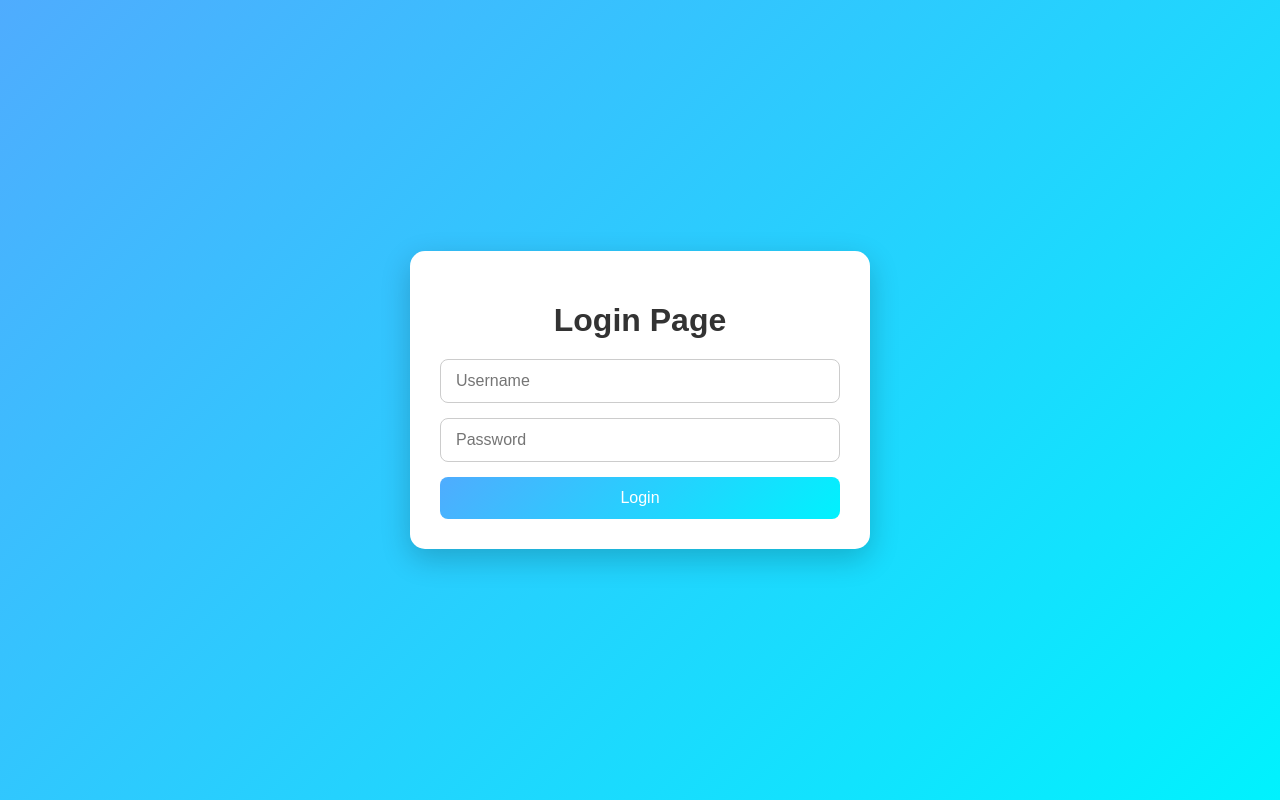
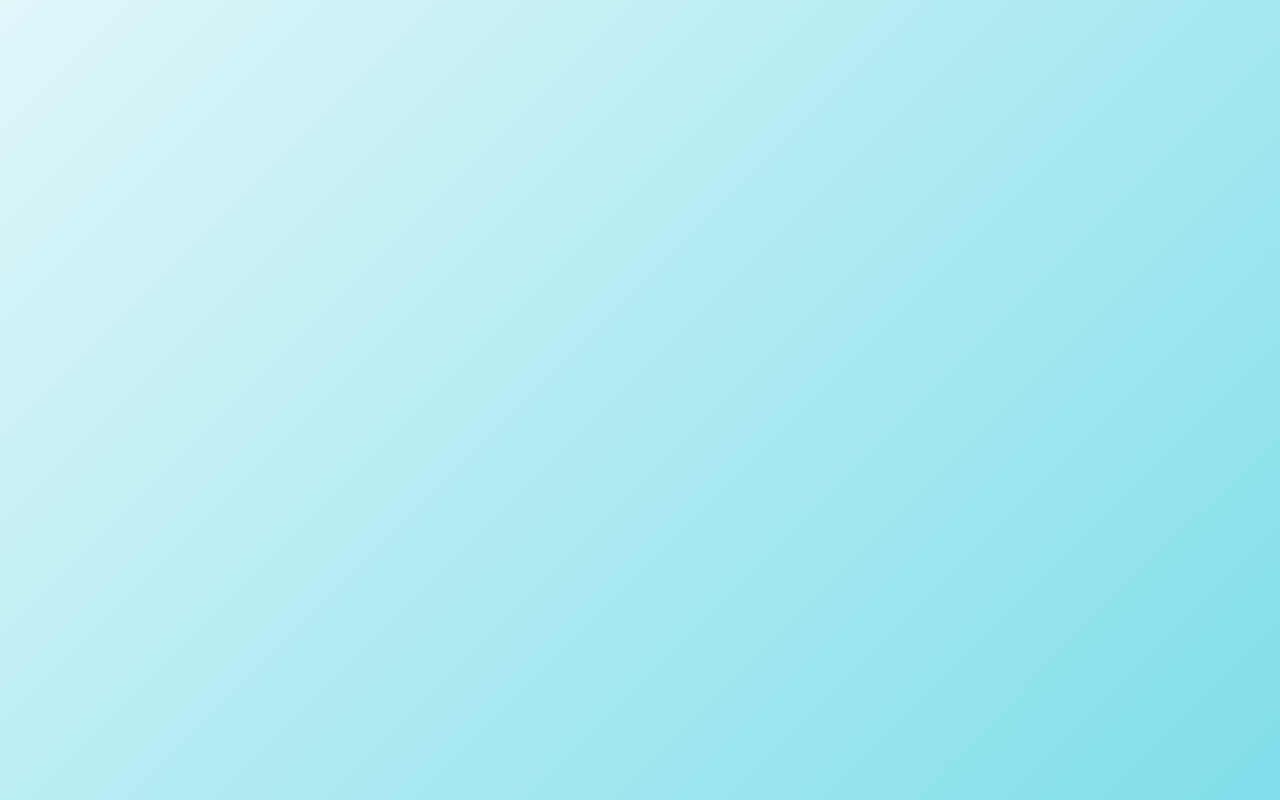
Before and after one commit to sahanthathsara1/cbc-frontend, a React (Vite) app: page /login in a window 1280 px wide. Built offline with nearby package versions, Linux system fonts and the light colour scheme.

Commit message:
create login page 🚀

```diff
--- a/src/pages/loginPage.css
+++ /dev/null
@@ -1,98 +0,0 @@
-/* General styling for the body */
-body {
-    margin: 0;
-    padding: 0;
-    font-family: 'Arial', sans-serif;
-    background: linear-gradient(135deg, #4facfe, #00f2fe);
-    display: flex;
-    justify-content: center;
-    align-items: center;
-    height: 100vh;
-}
-
-/* Container for the login page */
-.login-container {
-    background-color: white;
-    border-radius: 15px;
-    box-shadow: 0px 10px 30px rgba(0, 0, 0, 0.2);
-    width: 400px;
-    padding: 30px;
-    text-align: center;
-    animation: fadeIn 0.8s ease;
-}
-
-/* Header styling */
-.login-container h1 {
-    font-size: 2rem;
-    color: #333;
-    margin-bottom: 20px;
-}
-
-/* Form styling */
-.login-form {
-    display: flex;
-    flex-direction: column;
-    gap: 15px;
-}
-
-/* Input fields */
-.input-field {
-    padding: 12px 15px;
-    border: 1px solid #ccc;
-    border-radius: 8px;
-    font-size: 1rem;
-    outline: none;
-    transition: border-color 0.3s ease;
-}
-
-.input-field:focus {
-    border-color: #4facfe;
-    box-shadow: 0 0 5px rgba(79, 172, 254, 0.5);
-}
-
-/* Login button */
-.login-btn {
-    background: linear-gradient(135deg, #4facfe, #00f2fe);
-    color: white;
-    font-size: 1rem;
-    padding: 12px;
-    border: none;
-    border-radius: 8px;
-    cursor: pointer;
-    transition: background 0.3s ease, transform 0.2s ease;
-}
-
-.login-btn:hover {
-    background: linear-gradient(135deg, #00f2fe, #4facfe);
-    transform: translateY(-2px);
-    box-shadow: 0 4px 10px rgba(0, 0, 0, 0.2);
-}
-
-.login-btn:active {
-    transform: translateY(0);
-    box-shadow: none;
-}
-
-/* Responsive design for smaller screens */
-@media (max-width: 480px) {
-    .login-container {
-        width: 90%;
-        padding: 20px;
-    }
-
-    .login-container h1 {
-        font-size: 1.5rem;
-    }
-}
-
-/* Fade-in animation */
-@keyframes fadeIn {
-    from {
-        opacity: 0;
-        transform: translateY(-20px);
-    }
-    to {
-        opacity: 1;
-        transform: translateY(0);
-    }
-}
--- a/src/pages/loginPage.jsx
+++ b/src/pages/loginPage.jsx
@@ -1,14 +1,10 @@
-import "./loginPage.css"; // Make sure to add this CSS file for styling
+import { Link } from "react-router-dom";
 
 export default function LoginPage() {
     return (
-        <div className="login-container">
-            <h1>Login Page</h1>
-            <form className="login-form">
-                <input type="text" placeholder="Username" className="input-field" />
-                <input type="password" placeholder="Password" className="input-field" />
-                <button className="login-btn">Login</button>
-            </form>
+        <div>
+
+        <div className="w-10 h-10 bg-blue-500"></div>
         </div>
     );
 }
```
